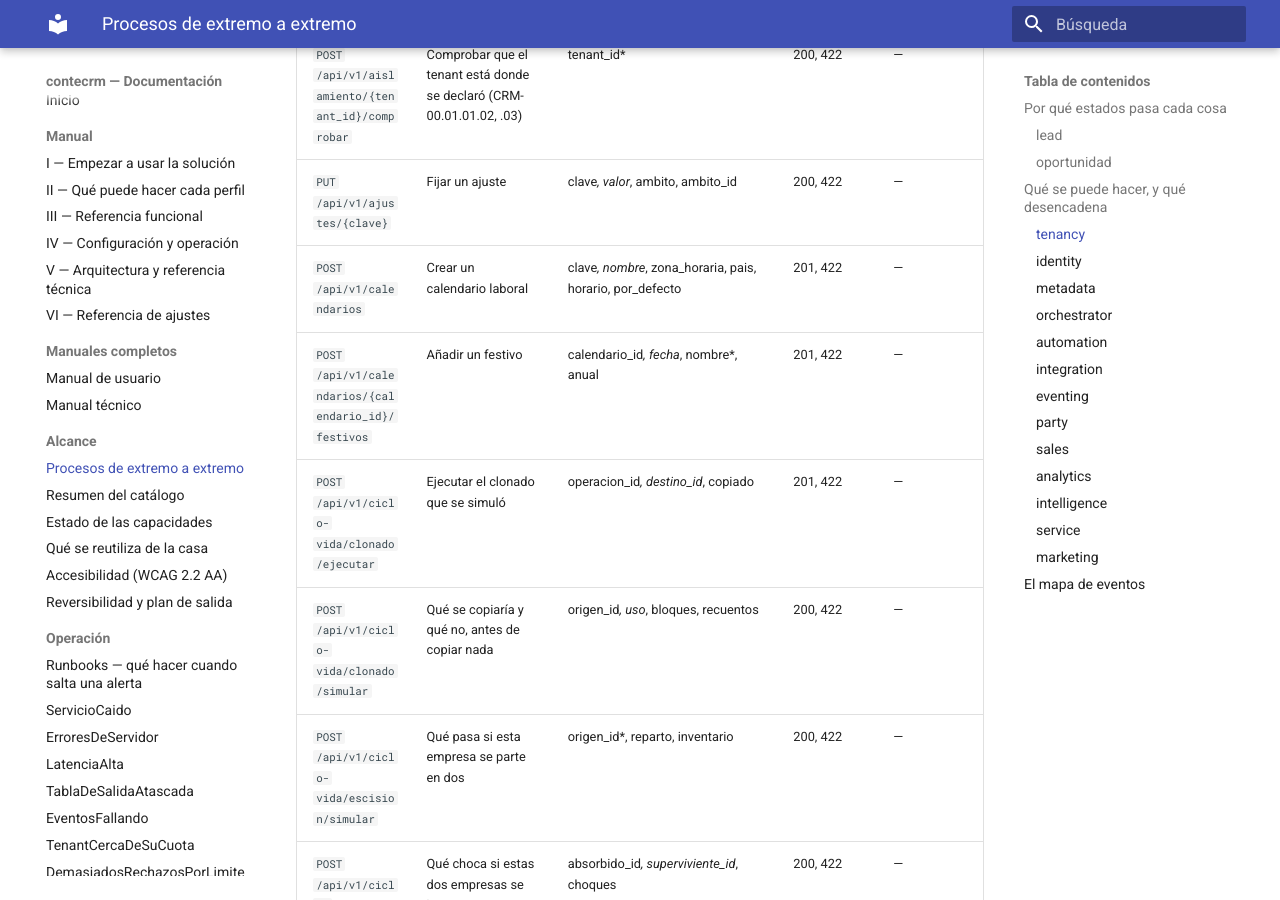
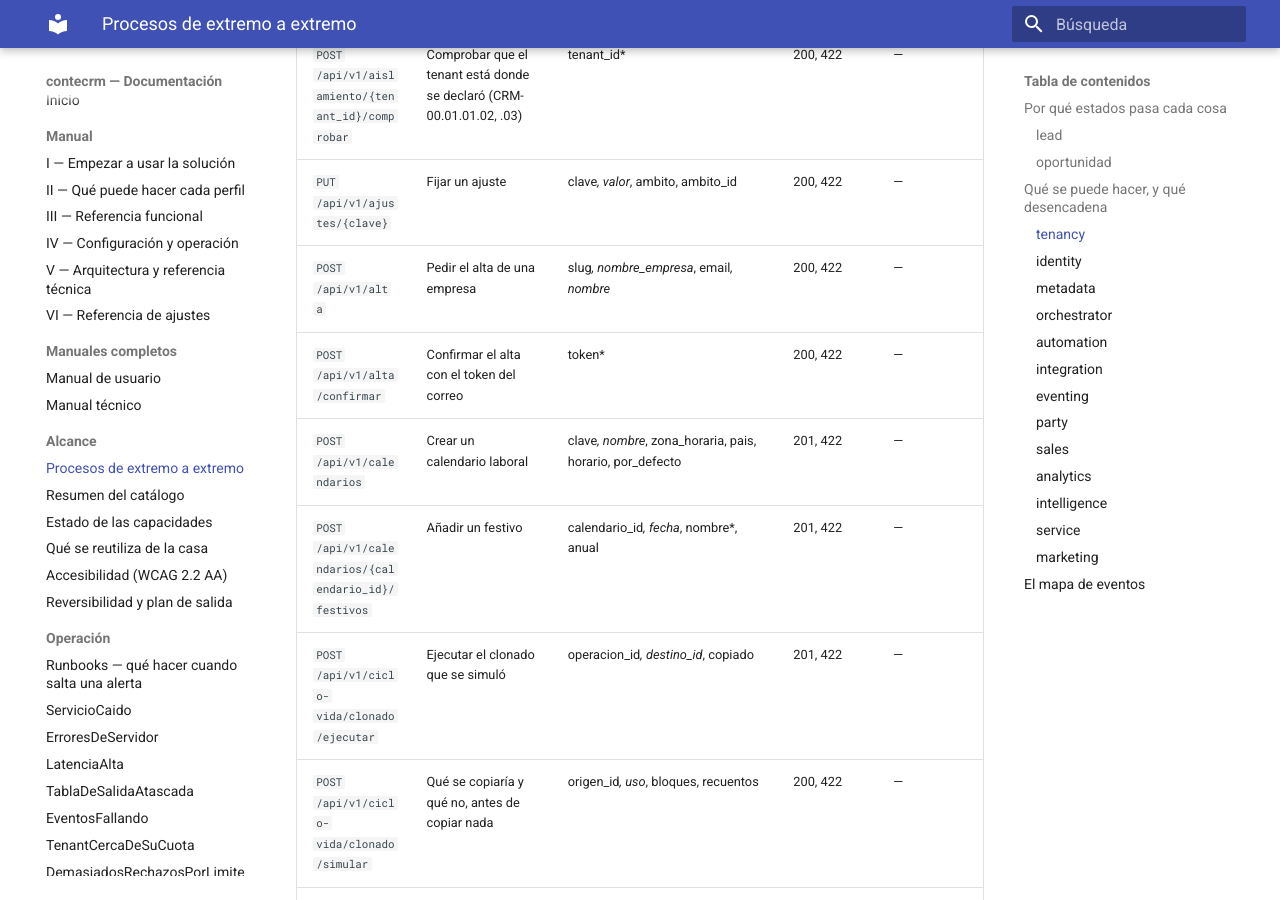
Before and after one commit to contecnova/contecrm, an MkDocs documentation site: the page built from docs/procesos.md, in a window 1280 px wide and 900 px high, scrolled down 2524 px. Built offline with MkDocs 1.6.1 and Material for MkDocs 9.7.7, drawn with Linux system fonts in a browser that asks for light colours; some of the changed text lies outside the part shown.

Commit message:
El documento de procesos no llevaba las dos rutas del alta autoservicio
Segundo descuido del mismo trabajo, y también lo caza el pase completo.

Al construir el alta regeneré el catálogo, el `.env.example`, la referencia de
ajustes y la hoja de estado — y no `docs/procesos.md`, que es el que dice qué
rutas hay y con qué parámetros. Dos rutas nuevas y el documento sin ellas.

Lo que esto enseña no es el olvido: es que el nivel rápido y el del push no
corren las dos suites ni el gate de procesos, así que cuatro días de trabajo
pasaron sin que nada lo mirara. El pase completo encontró dos cosas en una
tarde, y las dos eran mías.

Co-Authored-By: Claude Opus 5 (1M context) <noreply@anthropic.com>

```diff
--- a/docs/procesos.md
+++ b/docs/procesos.md
@@ -68,6 +68,8 @@ stateDiagram-v2
 | `POST /api/v1/aislamiento/migraciones/{migracion_id}/verificar` | Comparar lo que había con lo que hay, tabla a tabla | migracion_id*, recuento_origen, recuento_destino | 200, 422 | — |
 | `POST /api/v1/aislamiento/{tenant_id}/comprobar` | Comprobar que el tenant está donde se declaró (CRM-00.01.01.02, .03) | tenant_id* | 200, 422 | — |
 | `PUT /api/v1/ajustes/{clave}` | Fijar un ajuste | clave*, valor*, ambito, ambito_id | 200, 422 | — |
+| `POST /api/v1/alta` | Pedir el alta de una empresa | slug*, nombre_empresa*, email*, nombre* | 200, 422 | — |
+| `POST /api/v1/alta/confirmar` | Confirmar el alta con el token del correo | token* | 200, 422 | — |
 | `POST /api/v1/calendarios` | Crear un calendario laboral | clave*, nombre*, zona_horaria, pais, horario, por_defecto | 201, 422 | — |
 | `POST /api/v1/calendarios/{calendario_id}/festivos` | Añadir un festivo | calendario_id*, fecha*, nombre*, anual | 201, 422 | — |
 | `POST /api/v1/ciclo-vida/clonado/ejecutar` | Ejecutar el clonado que se simuló | operacion_id*, destino_id*, copiado | 201, 422 | — |
@@ -1525,6 +1527,7 @@ llamada de nadie.
 | `signature.envelope.sent` | integration | sobre_id, referencia, proveedor, nivel | `POST /api/v1/firma/sobres/{sobre_id}/enviar` | — |
 | `signature.reminder.sent` | integration | sobre_id, referencia, destinatarios | `POST /api/v1/firma/sobres/{sobre_id}/recordar` | — |
 | `subscription.changed` | sales | suscripcion_id, cuenta_id, tipo, plan, importe | `POST /api/v1/suscripciones`, `POST /api/v1/suscripciones/{suscripcion_cliente_id}/cambios` | — |
+| `tenant.alta_confirmada` | tenancy | tenant_id, slug, email, nombre | un proceso de fondo | — |
 | `tenant.provisioned` | tenancy | tenant_id, slug, plan, region | `POST /api/v1/tenants` | — |
 | `tenant.reactivated` | tenancy | tenant_id | `POST /api/v1/tenants/{tenant_id}/estado` | — |
 | `tenant.suspended` | tenancy | tenant_id, motivo | `POST /api/v1/tenants/{tenant_id}/estado` | — |
```
Also changed, not shown: other parts of docs/procesos.md (+1 -1 lines).
